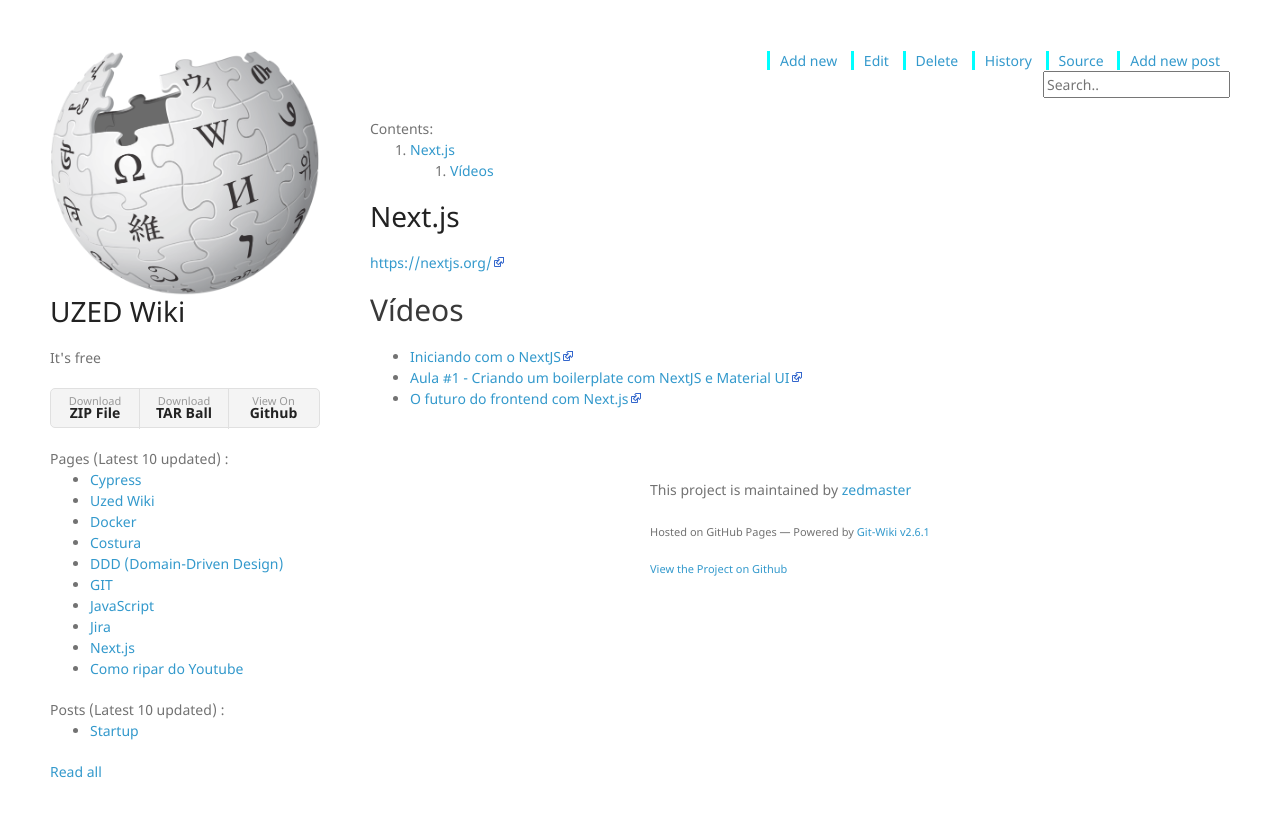
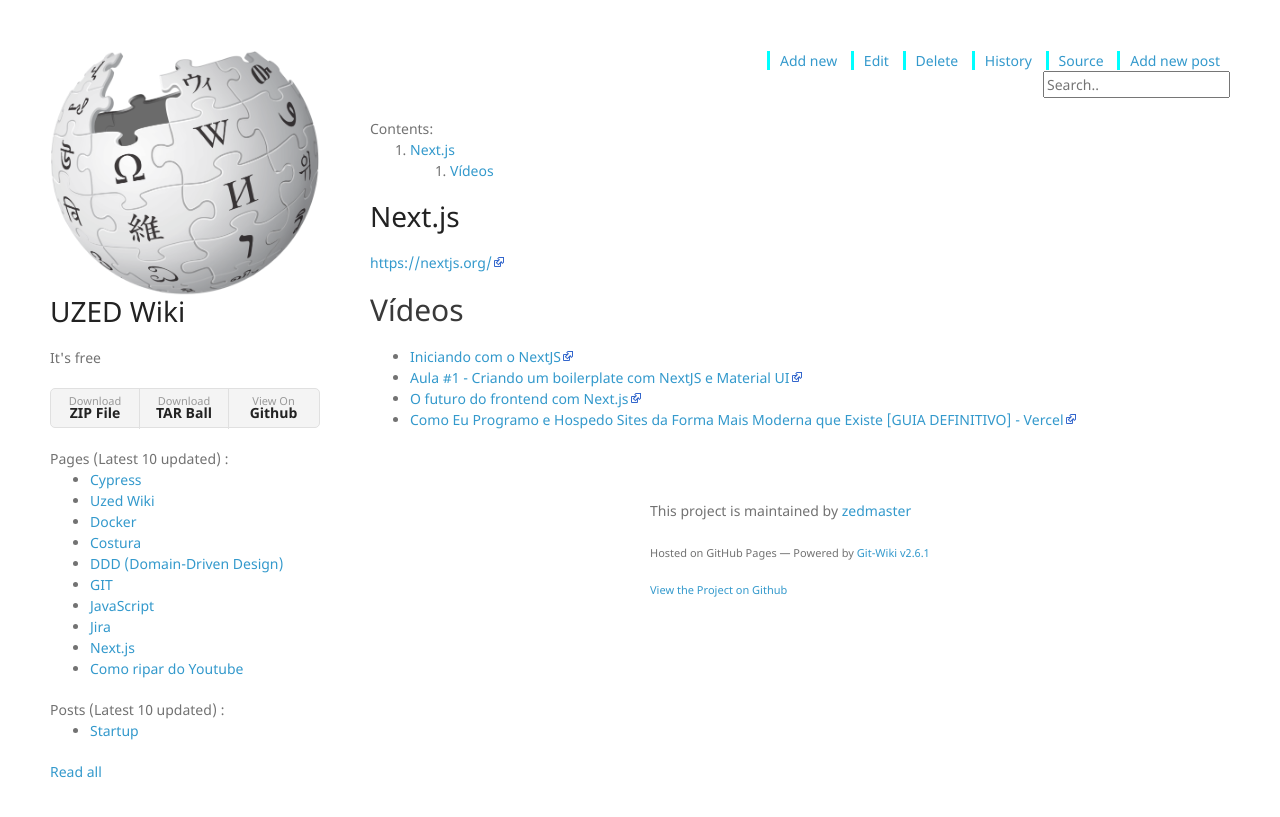
Before and after one commit to zedmaster/wiki, a Jekyll site: the page built from wiki/nextjs.md, in a window 1280 px wide. Shown: the top 817 px of the page. Built offline with Jekyll 4.4.1, drawn with Linux system fonts in a browser that asks for light colours; nearby versions of some CDN libraries; our own code applies the rules of GitHub Pages for plain Markdown files.

Commit message:
Update nextjs.md

```diff
--- a/wiki/nextjs.md
+++ b/wiki/nextjs.md
@@ -7,3 +7,4 @@
 * [Iniciando com o NextJS](https://www.youtube.com/watch?v=IMaO0Isho0M)
 * [Aula #1 - Criando um boilerplate com NextJS e Material UI](https://www.youtube.com/watch?v=lKD5Z0ORA54)
 * [O futuro do frontend com Next.js](https://www.youtube.com/watch?v=t89fT5oc0xY)
+* [Como Eu Programo e Hospedo Sites da Forma Mais Moderna que Existe [GUIA DEFINITIVO] - Vercel](https://www.youtube.com/watch?v=EW7m2WIvFgQ)
```
